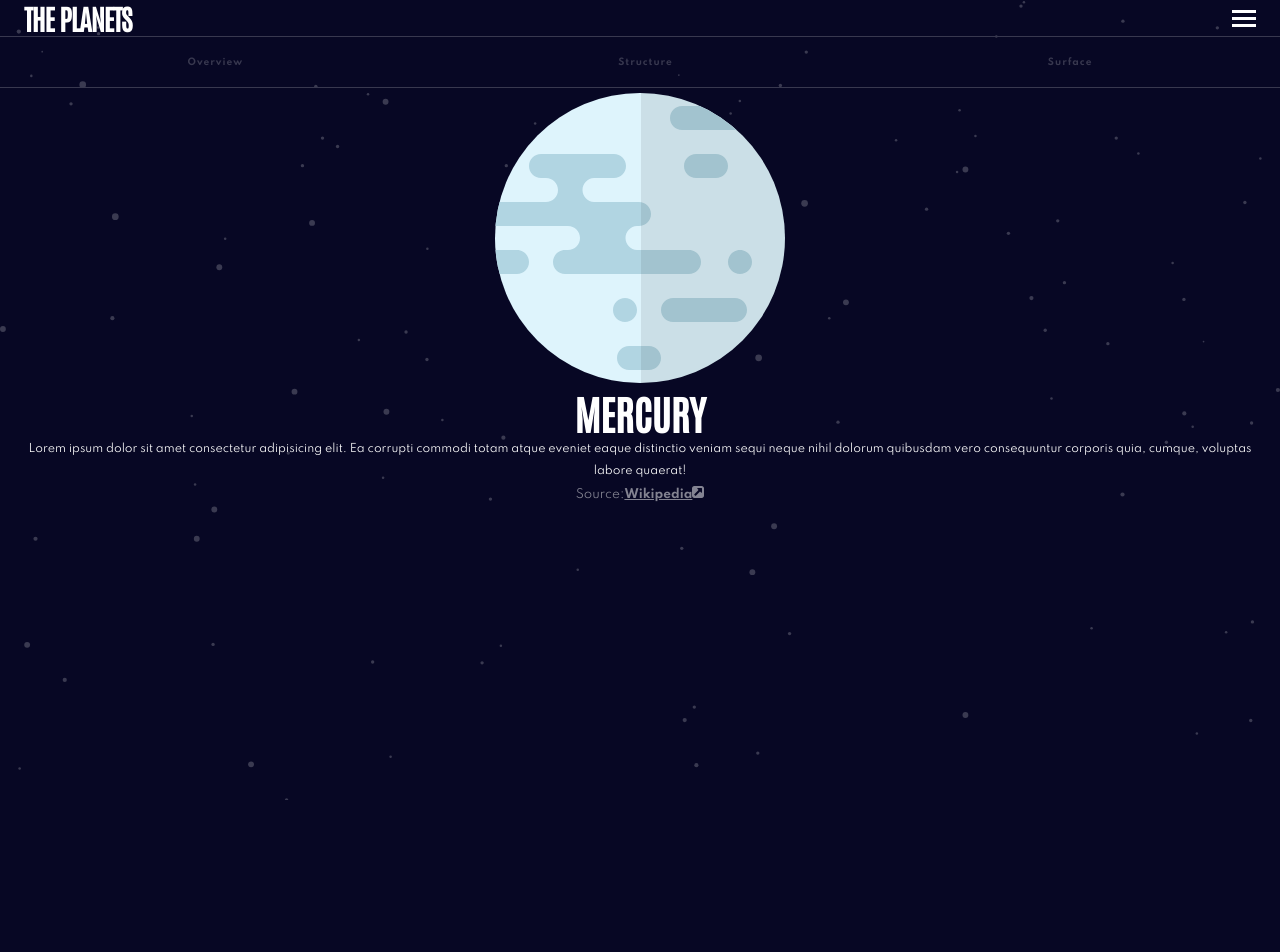
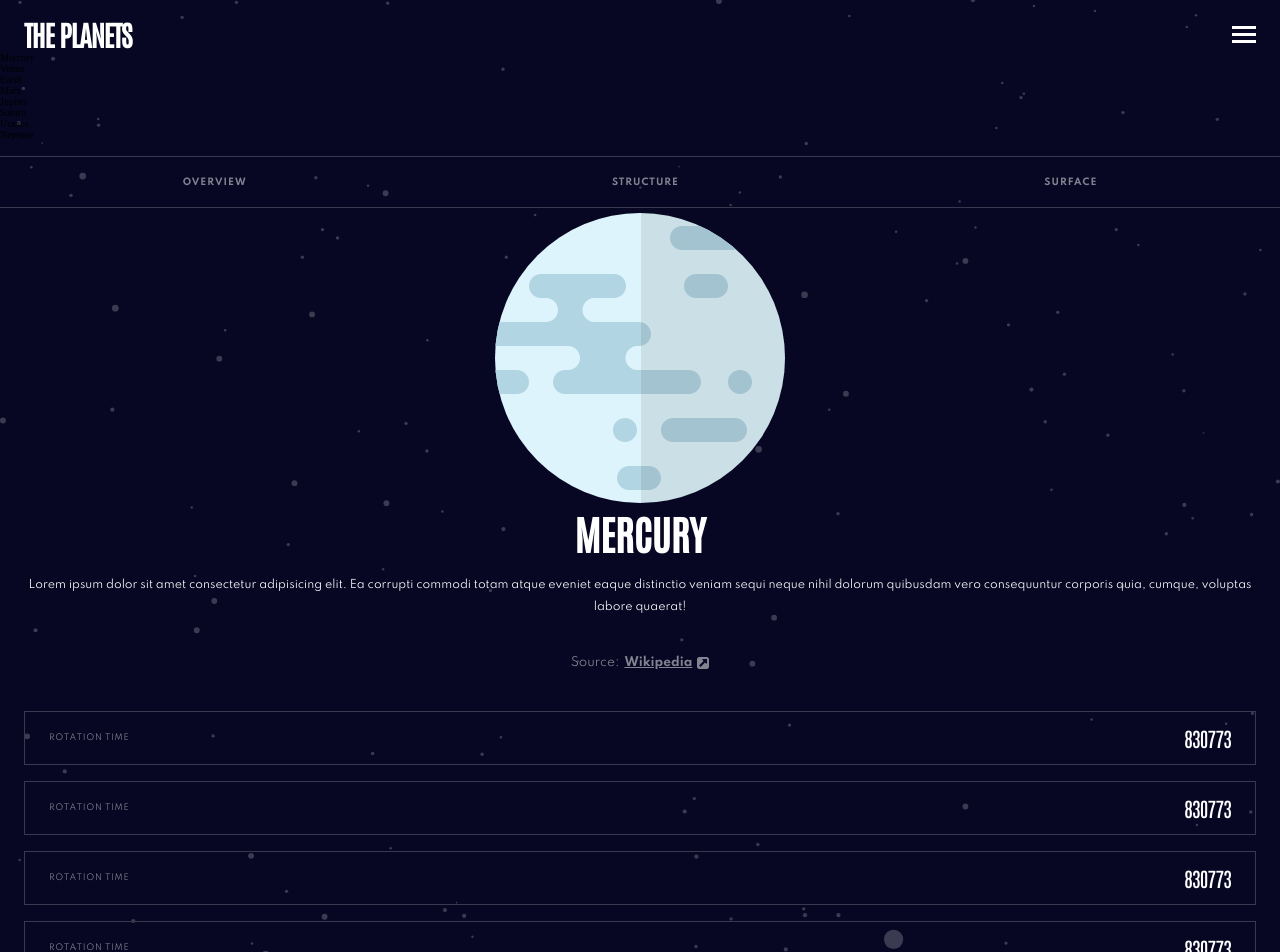
Before and after one commit to bluerhythmz/Frontend-Mentor-Planet-Facts-React, a React (Create React App) app: page / in a window 1280 px wide. Shown: the top 952 px of the page. Before the commit the page ends 800 px from the top, so only its background shows below. Built offline with nearby package versions, Linux system fonts and the light colour scheme.

Commit message:
finished main component

```diff
--- a/src/App.css
+++ b/src/App.css
@@ -26,12 +26,9 @@ body {
   background-position: center;
 }
 
-.wrapper {
-
-}
-
 .header {
   border-bottom: 1px solid var(--dark-gray);
+  padding: 1.6rem 0;
 }
 
 .header__title-box {
@@ -75,9 +72,10 @@ body {
   font-weight: 700;
   line-height: 1rem;
   letter-spacing: .1rem;
-  color: var(--dark-gray);
+  color: var(--light-gray);
   padding: 2rem 0;
   cursor: pointer;
+  text-transform: uppercase;
 }
 
 .img-wrapper {
@@ -92,12 +90,16 @@ body {
   max-width: 30%;
 }
 
-.text {
-  grid-area: "text";
+.text,
+.data {
   display: flex;
   align-items: center;
   justify-content: center;
   flex-direction: column;
+}
+
+.text {
+  grid-area: "text";
   margin: 0 2.4rem;
 }
 
@@ -115,6 +117,7 @@ body {
   line-height: 2.2rem;
   color: var(--white);
   text-align: center;
+  margin-top: 1.6rem;
 }
 
 .text__source,
@@ -125,6 +128,52 @@ body {
   color: var(--light-gray);
 }
 
+.text__source {
+  display: flex;
+  margin-top: 3.2rem;
+}
+
 .source {
   font-weight: 700;
+  display: flex;
+  align-items: center;
+  margin-left: 5px;
 }
+
+.source__img {
+  margin-left: 5px;
+}
+
+.data {
+  grid-area: "data";
+  margin: 0 2.4rem;
+  margin-top: 2.8rem;
+}
+
+.data__item {
+  min-width: 100%;
+  display: flex;
+  justify-content: space-between;
+  align-items: center;
+  border: 1px solid var(--dark-gray);
+  padding: 1.3rem 2.4rem;
+  margin: .8rem 0;
+}
+
+.data__title {
+  font-family: 'Spartan', sans-serif;
+  color: var(--light-gray);
+  font-size: .8rem;
+  line-height: 2em;
+  letter-spacing: .7px;
+  text-transform: uppercase;
+}
+
+.data__stat {
+  font-family: 'Antonio', sans-serif;
+  color: var(--white);
+  font-size: 2rem;
+  line-height: 2.6rem;
+  text-transform: uppercase;
+  letter-spacing: -.75px;
+}
--- a/src/App.js
+++ b/src/App.js
@@ -1,13 +1,16 @@
 import './App.css';
 import Header from './components/Header';
 import Planet from './components/Planet';
+import { BrowserRouter as Router} from 'react-router-dom'
 
 function App() {
   return (
-    <div className="wrapper">
-      <Header />
-      <Planet />
-    </div>
+    <Router>
+      <div className="wrapper">
+        <Header />
+        <Planet />
+      </div>
+    </Router>
   );
 }
 
--- a/src/components/Header.js
+++ b/src/components/Header.js
@@ -1,13 +1,22 @@
 import React from 'react'
 import Burger from '../assets/icon-hamburger.svg'
+import Planets from '../data.json'
 
 const Header = () => {
+    console.log(Planets[0].name)
     return (
         <header className="header">
             <div className="header__title-box">
                 <h1 className="header__title">The Planets</h1>
                 <img src={Burger} alt="" className="header__burger" />
             </div>
+            <nav className="nav">
+                <ul>
+                    {Planets.map(planet => (
+                        <li>{planet.name}</li>
+                    ))}
+                </ul>
+            </nav>
         </header>
     )
 }
--- a/src/components/Planet.js
+++ b/src/components/Planet.js
@@ -19,11 +19,29 @@ const Planet = () => {
                 <div className="text__description">Lorem ipsum dolor sit amet consectetur adipisicing elit. Ea corrupti commodi totam atque eveniet eaque distinctio veniam sequi neque nihil dolorum quibusdam vero consequuntur corporis quia, cumque, voluptas labore quaerat!</div>
                 <span className="text__source">
                     Source:
-                     <a href="#" className="source">
+                     <a href="./" className="source">
                           Wikipedia
-                         <img src={SourceIcon} alt="" />
+                         <img src={SourceIcon} alt="link-icon" className="source__img"/>
                     </a>
                 </span>
+            </div>
+            <div className="data">
+                <div className="data__item">
+                    <div className="data__title">Rotation Time</div>
+                    <div className="data__stat">830773</div>
+                </div>
+                <div className="data__item">
+                    <div className="data__title">Rotation Time</div>
+                    <div className="data__stat">830773</div>
+                </div>
+                <div className="data__item">
+                    <div className="data__title">Rotation Time</div>
+                    <div className="data__stat">830773</div>
+                </div>
+                <div className="data__item">
+                    <div className="data__title">Rotation Time</div>
+                    <div className="data__stat">830773</div>
+                </div>
             </div>
         </main>
     )
```
